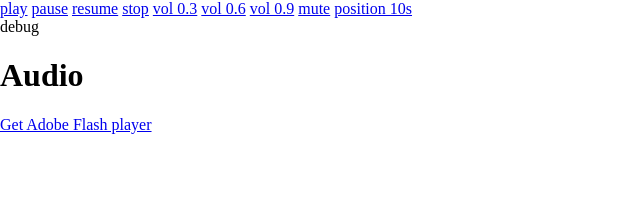
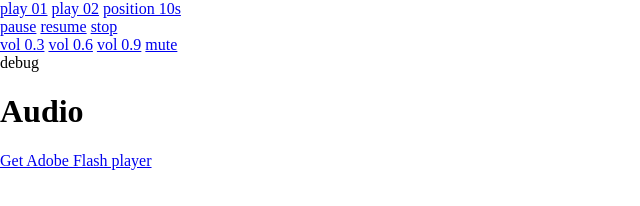
Before and after one commit to dofy/as3-Audio, a plain HTML site: page bin/index.html in a window 1280 px wide. Shown: the whole page, without its empty margins (0-640 px from the left). Drawn offline with Linux system fonts and the light colour scheme.

Commit message:
add demo & release version

```diff
--- a/bin/index.html
+++ b/bin/index.html
@@ -61,15 +61,18 @@
 	</style>
 </head>
 <body>
-    <a href="javascript: callAudio('play', '01.mp3');">play</a>
+    <a href="javascript: callAudio('play', '01.mp3');">play 01</a>
+    <a href="javascript: callAudio('play', '02.mp3');">play 02</a>
+    <a href="javascript: callAudio('position', 10000);">position 10s</a>
+    <br />
     <a href="javascript: callAudio('pause');">pause</a>
     <a href="javascript: callAudio('resume');">resume</a>
     <a href="javascript: callAudio('stop');">stop</a>
+    <br />
     <a href="javascript: callAudio('vol', 0.3);">vol 0.3</a>
     <a href="javascript: callAudio('vol', 0.6);">vol 0.6</a>
     <a href="javascript: callAudio('vol', 0.9);">vol 0.9</a>
     <a href="javascript: callAudio('mute');">mute</a>
-    <a href="javascript: callAudio('position', 10000);">position 10s</a>
 
     <div id="debug">debug</div>
 
```
Also changed, not shown: obj/AudioConfig.xml (+4 -3 lines), 1 other file.
